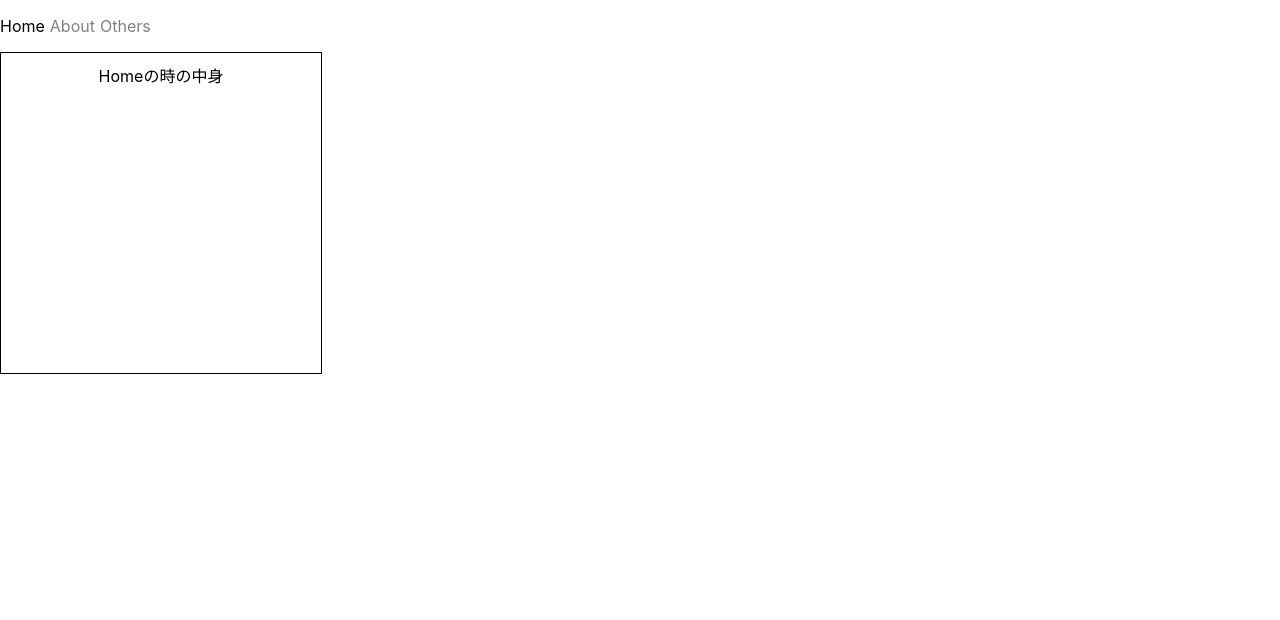
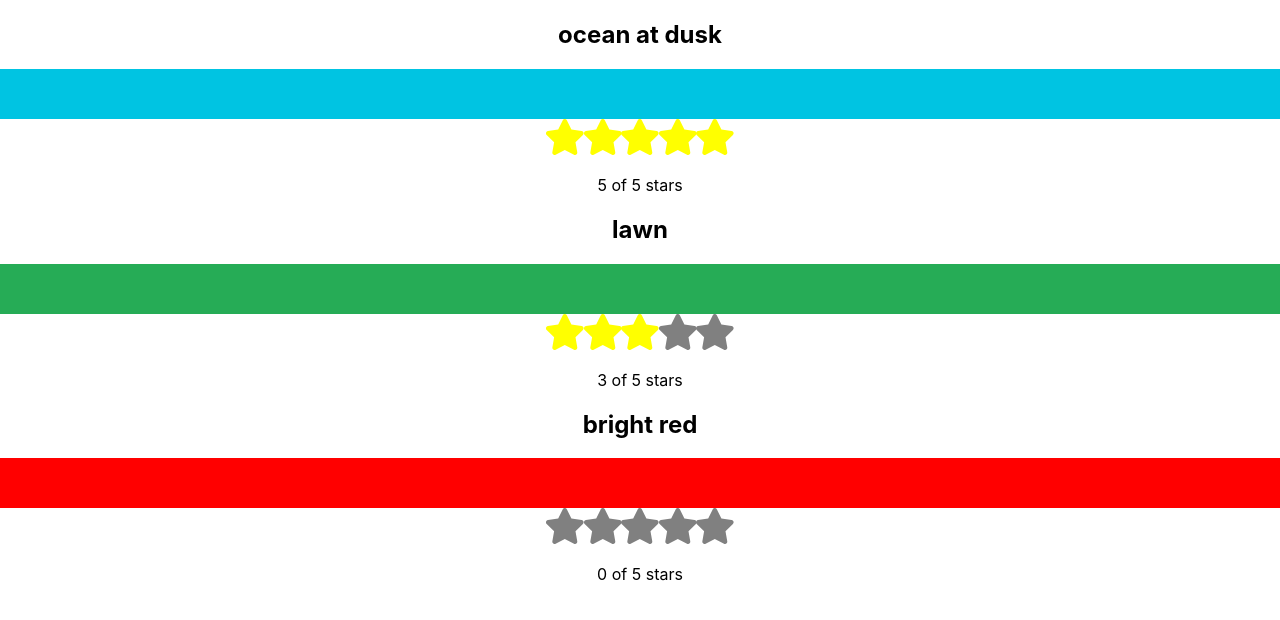
Before and after one commit to show-coco/React-Practice, a React (Create React App) app in the folder react-component-design/: page / in a window 1280 px wide. Shown: the top 620 px of the page. Built offline with nearby package versions, Linux system fonts and the light colour scheme.

Commit message:
feat: Display color-data.json with format

```diff
--- a/react-component-design/src/App.tsx
+++ b/react-component-design/src/App.tsx
@@ -1,11 +1,17 @@
-import React from "react";
+import React, { useState } from "react";
 import "./App.css";
-import MenuPage from "./components/pages/MenuPage";
+// import MenuPage from "./components/pages/MenuPage";
+import colorData from "./color-data.json";
+import ColorList from "./components/organisms/ColorList";
+
+export type Colors = typeof colorData;
 
 function App() {
+  const [colors] = useState<Colors>(colorData);
   return (
     <div className="App">
-      <MenuPage />
+      {/* <MenuPage /> */}
+      <ColorList colors={colors} />
     </div>
   );
 }
--- /dev/null
+++ b/react-component-design/src/color-data.json
@@ -0,0 +1,20 @@
+[
+  {
+    "id": "0175d1f0-a8c6-41bf-8d02-df5734d829a4",
+    "title": "ocean at dusk",
+    "color": "#00c4e2",
+    "rating": 5
+  },
+  {
+    "id": "0175d1f0-a8c6-41bf-8d02-df5734d82a46",
+    "title": "lawn",
+    "color": "#26ac56",
+    "rating": 3
+  },
+  {
+    "id": "0175d1f0-a8c6-41bf-8d02-df5734d82923",
+    "title": "bright red",
+    "color": "#ff0000",
+    "rating": 0
+  }
+]
--- /dev/null
+++ b/react-component-design/src/components/atoms/Star.tsx
@@ -0,0 +1,12 @@
+import React from "react";
+import { ReactComponent as FaStar } from "../../icons/FaStar.svg";
+
+type Props = {
+  selected: boolean;
+};
+
+const Star: React.FC<Props> = ({ selected }) => (
+  <FaStar fill={selected ? "yellow" : "gray"} />
+);
+
+export default Star;
--- /dev/null
+++ b/react-component-design/src/components/molecules/Color.tsx
@@ -0,0 +1,21 @@
+import React from "react";
+import StarRating from "./StarRating";
+
+type Props = {
+  id: string;
+  title: string;
+  color: string;
+  rating: number;
+};
+
+const Color: React.FC<Props> = ({ id, title, color, rating }) => {
+  return (
+    <section>
+      <h1>{title}</h1>
+      <div style={{ height: 50, backgroundColor: color }} />
+      <StarRating totalStars={5} selectedStars={rating} />
+    </section>
+  );
+};
+
+export default Color;
--- /dev/null
+++ b/react-component-design/src/components/molecules/StarRating.tsx
@@ -0,0 +1,24 @@
+import React from "react";
+import Star from "../atoms/Star";
+
+type Props = {
+  totalStars: number;
+  selectedStars: number;
+};
+
+const StarRating: React.FC<Props> = ({ totalStars, selectedStars }) => {
+  return (
+    <>
+      {createArray(totalStars).map((n, i) => (
+        <Star key={i} selected={i < selectedStars} />
+      ))}
+      <p>
+        {selectedStars} of {totalStars} stars
+      </p>
+    </>
+  );
+};
+
+const createArray = (length: number) => [...Array(length)];
+
+export default StarRating;
--- /dev/null
+++ b/react-component-design/src/components/organisms/ColorList.tsx
@@ -0,0 +1,20 @@
+import React from "react";
+import Color from "../molecules/Color";
+import { Colors } from "../../App";
+
+type Props = {
+  colors: Colors;
+};
+
+const ColorList: React.FC<Props> = ({ colors }) => {
+  if (!colors.length) return <div>No Colors Listed.</div>;
+  return (
+    <div>
+      {colors.map((color) => (
+        <Color key={color.id} {...color} />
+      ))}
+    </div>
+  );
+};
+
+export default ColorList;
```
Also changed, not shown: react-component-design/src/icons/FaStar.svg (added).
